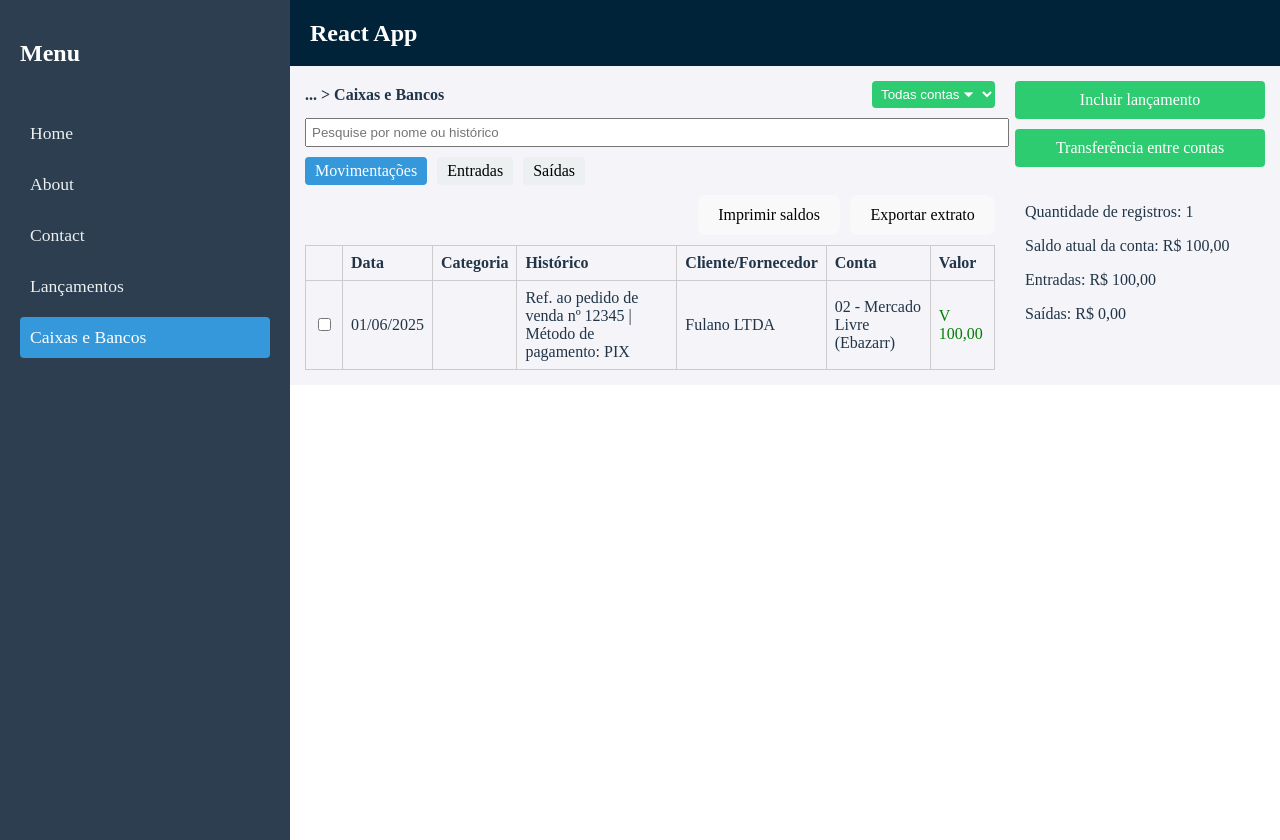
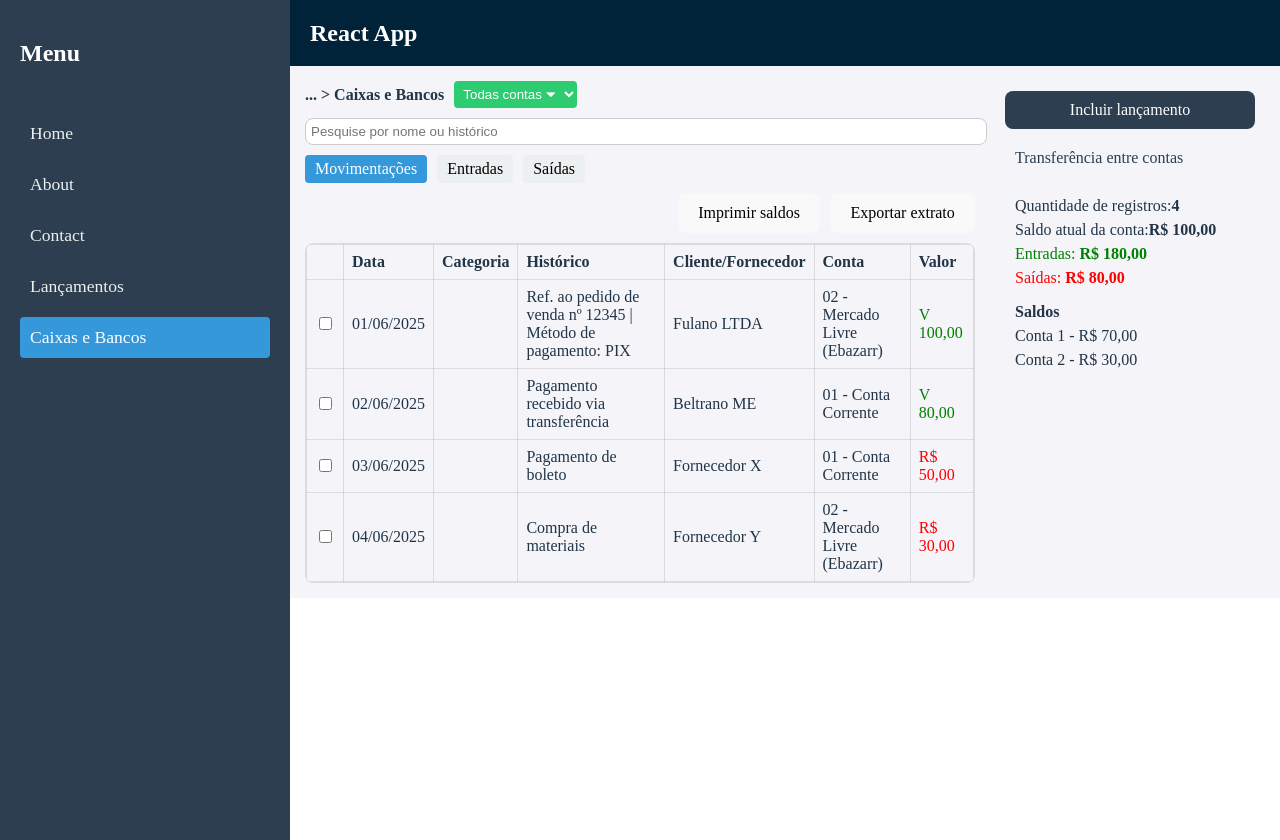
Before and after one commit to SchusterAluizio/ED_Financeiro, a React (Vite) app: page /caixas-bancos in a window 1280 px wide. Shown: the top 840 px of the page. Built offline with nearby package versions, Linux system fonts and the light colour scheme.

Commit message:
Ajusta layout de Caixas e Bancos

```diff
--- a/src/pages/caixas-bancos/index.tsx
+++ b/src/pages/caixas-bancos/index.tsx
@@ -11,7 +11,8 @@ import {
   Actions,
   SidePanel,
   ButtonGreen,
-  Summary
+  Summary,
+  SideLink
 } from "./style";
 
 const CaixasEBancos: React.FC = () => {
@@ -72,18 +73,68 @@ const CaixasEBancos: React.FC = () => {
                 <td>02 - Mercado Livre (Ebazarr)</td>
                 <td style={{ color: "green" }}>V 100,00</td>
               </tr>
+              <tr>
+                <td>
+                  <input type="checkbox" />
+                </td>
+                <td>02/06/2025</td>
+                <td></td>
+                <td>Pagamento recebido via transferência</td>
+                <td>Beltrano ME</td>
+                <td>01 - Conta Corrente</td>
+                <td style={{ color: "green" }}>V 80,00</td>
+              </tr>
+              <tr>
+                <td>
+                  <input type="checkbox" />
+                </td>
+                <td>03/06/2025</td>
+                <td></td>
+                <td>Pagamento de boleto</td>
+                <td>Fornecedor X</td>
+                <td>01 - Conta Corrente</td>
+                <td style={{ color: "red" }}>R$ 50,00</td>
+              </tr>
+              <tr>
+                <td>
+                  <input type="checkbox" />
+                </td>
+                <td>04/06/2025</td>
+                <td></td>
+                <td>Compra de materiais</td>
+                <td>Fornecedor Y</td>
+                <td>02 - Mercado Livre (Ebazarr)</td>
+                <td style={{ color: "red" }}>R$ 30,00</td>
+              </tr>
             </tbody>
           </table>
         </TableWrapper>
       </div>
       <SidePanel>
         <ButtonGreen>Incluir lançamento</ButtonGreen>
-        <ButtonGreen>Transferência entre contas</ButtonGreen>
+        <SideLink>Transferência entre contas</SideLink>
         <Summary>
-          <p>Quantidade de registros: 1</p>
-          <p>Saldo atual da conta: R$ 100,00</p>
-          <p>Entradas: R$ 100,00</p>
-          <p>Saídas: R$ 0,00</p>
+          <div>
+            Quantidade de registros:
+            <strong>4</strong>
+          </div>
+          <div>
+            Saldo atual da conta:
+            <strong>R$ 100,00</strong>
+          </div>
+          <div style={{ color: "green" }}>
+            Entradas:
+            <strong> R$ 180,00</strong>
+          </div>
+          <div style={{ color: "red" }}>
+            Saídas:
+            <strong> R$ 80,00</strong>
+          </div>
+          <div style={{ marginTop: "10px" }}>
+            <strong>Saldos</strong>
+          </div>
+          <div>Conta 1 - R$ 70,00</div>
+          <div>Conta 2 - R$ 30,00</div>
         </Summary>
       </SidePanel>
     </Container>
--- a/src/pages/caixas-bancos/style.tsx
+++ b/src/pages/caixas-bancos/style.tsx
@@ -9,8 +9,9 @@ export const Container = styled.div`
 export const Header = styled.div`
   display: flex;
   align-items: center;
-  justify-content: space-between;
+  justify-content: flex-start;
   margin-bottom: 10px;
+  gap: 10px;
 `;
 
 export const Breadcrumb = styled.span`
@@ -29,6 +30,8 @@ export const SearchInput = styled.input`
   width: 100%;
   padding: 5px;
   margin-bottom: 10px;
+  border: 1px solid #ccc;
+  border-radius: 8px;
 `;
 
 export const Tabs = styled.div`
@@ -54,12 +57,15 @@ export const Actions = styled.div`
 
 export const TableWrapper = styled.div`
   overflow-x: auto;
+  border: 1px solid rgba(0, 0, 0, 0.1);
+  border-radius: 8px;
+  overflow: hidden;
   table {
     width: 100%;
     border-collapse: collapse;
   }
   th, td {
-    border: 1px solid #ccc;
+    border: 1px solid rgba(0, 0, 0, 0.1);
     padding: 8px;
     text-align: left;
   }
@@ -70,18 +76,35 @@ export const SidePanel = styled.aside`
   display: flex;
   flex-direction: column;
   gap: 10px;
+  background-color: #f4f4f9;
+  padding: 10px;
+  border-radius: 8px;
 `;
 
 export const ButtonGreen = styled.button`
-  background-color: #2ecc71;
+  background-color: #2c3e50;
   color: white;
   border: none;
   padding: 10px;
-  border-radius: 4px;
+  border-radius: 8px;
 `;
 
 export const Summary = styled.div`
   background-color: #f4f4f9;
   padding: 10px;
-  border-radius: 4px;
+  border-radius: 8px;
+  display: flex;
+  flex-direction: column;
+  gap: 6px;
 `;
+
+export const SideLink = styled.a`
+  color: #2c3e50;
+  text-decoration: none;
+  padding: 10px;
+  border-radius: 8px;
+  cursor: pointer;
+  &:hover {
+    background-color: #e8e8ec;
+  }
+`;
```
